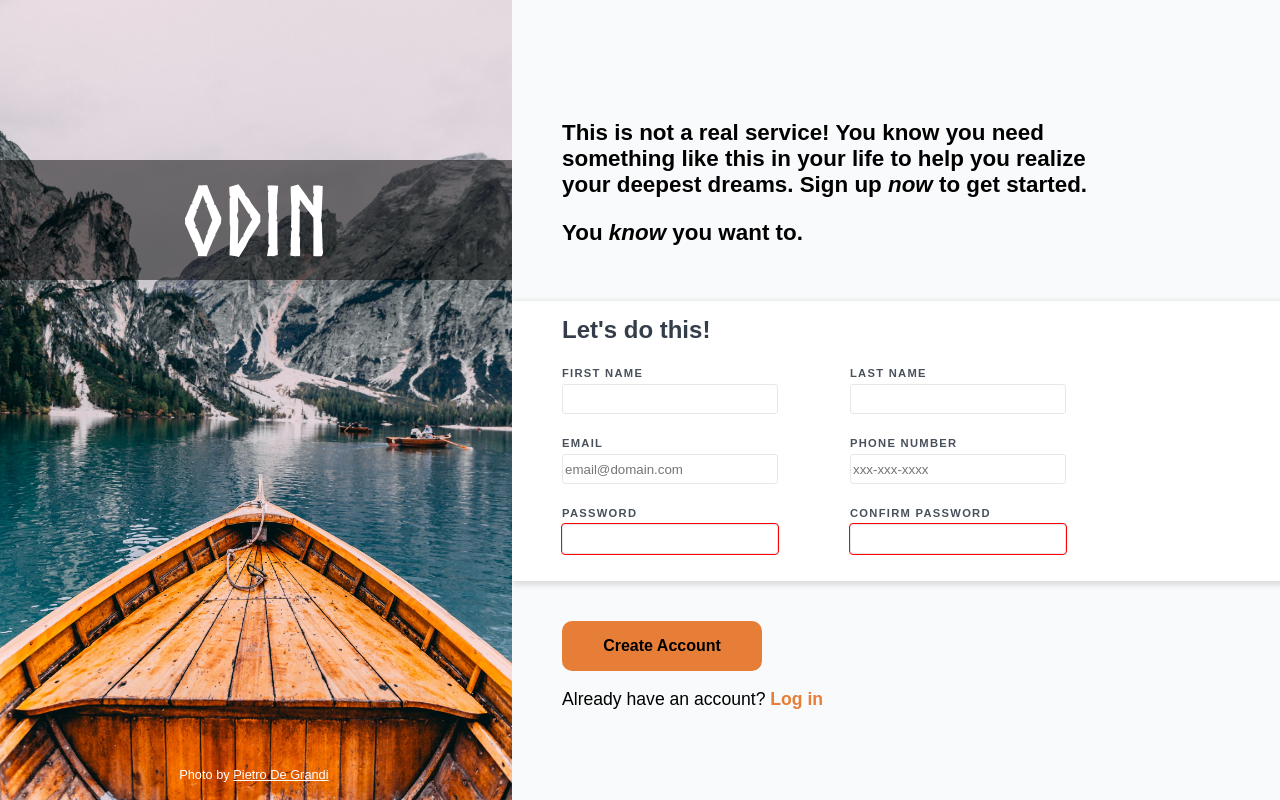
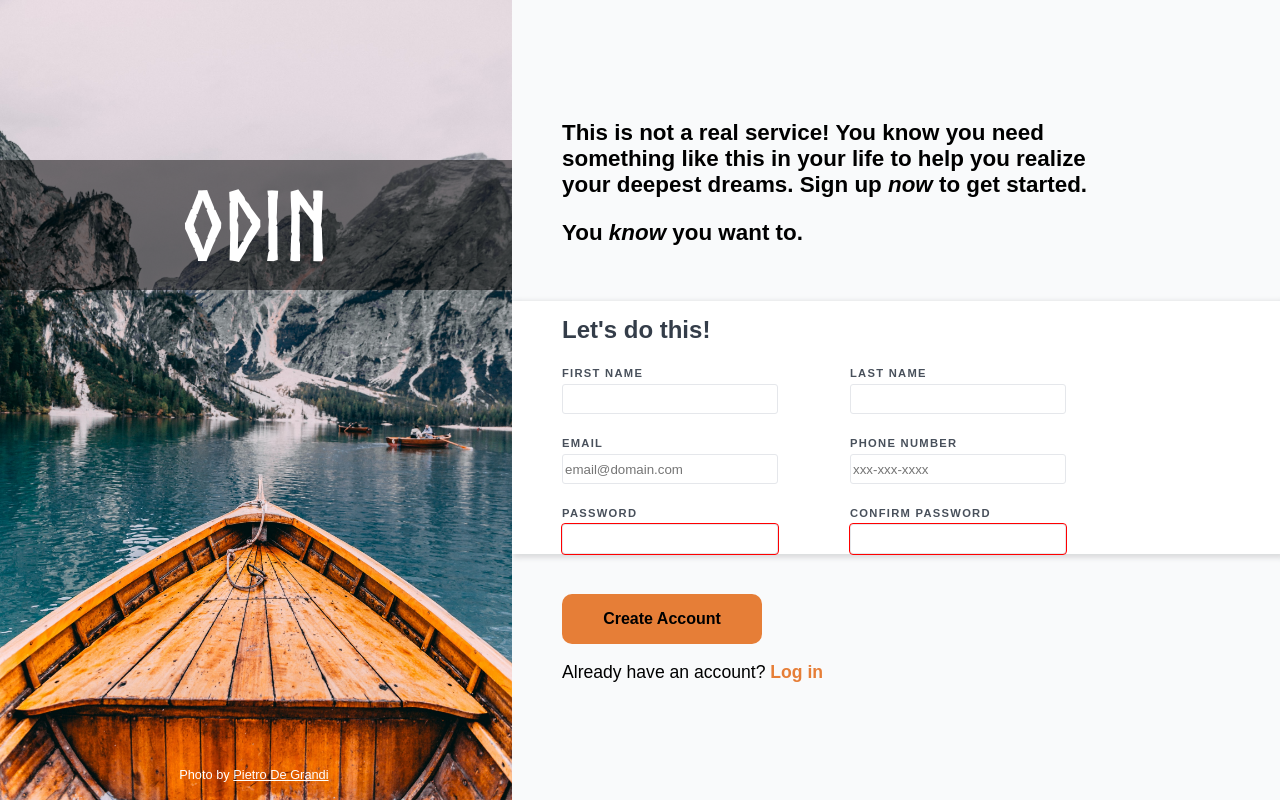
Before and after one commit to pantbruin/odin-signup-form, a plain HTML site: page index.html in a window 1280 px wide. Drawn offline with Linux system fonts and the light colour scheme.

Commit message:
Change some banner and section-2 height values

```diff
--- a/styles.css
+++ b/styles.css
@@ -7,6 +7,7 @@
   --bg-color-lighter-section: #ffffff;
   --button-color: #e67e37;
   font-family: Arial, Helvetica Neue, Helvetica, sans-serif;
+  margin: 0;
 }
 
 @font-face {
@@ -57,7 +58,7 @@ body {
   justify-content: center;
   align-items: center;
   font-family: Norse;
-  height: 15%;
+  height: max(15%, 130px);
   width: 100%;
   position: absolute;
   top: 160px;
@@ -85,7 +86,7 @@ body {
 
 .section-2 {
   background-color: var(--bg-color-lighter-section);
-  height: 35%;
+  height: max(320px 30%);
   box-shadow: 3px 2px 5px 2px #dcddde;
 }
 
```
